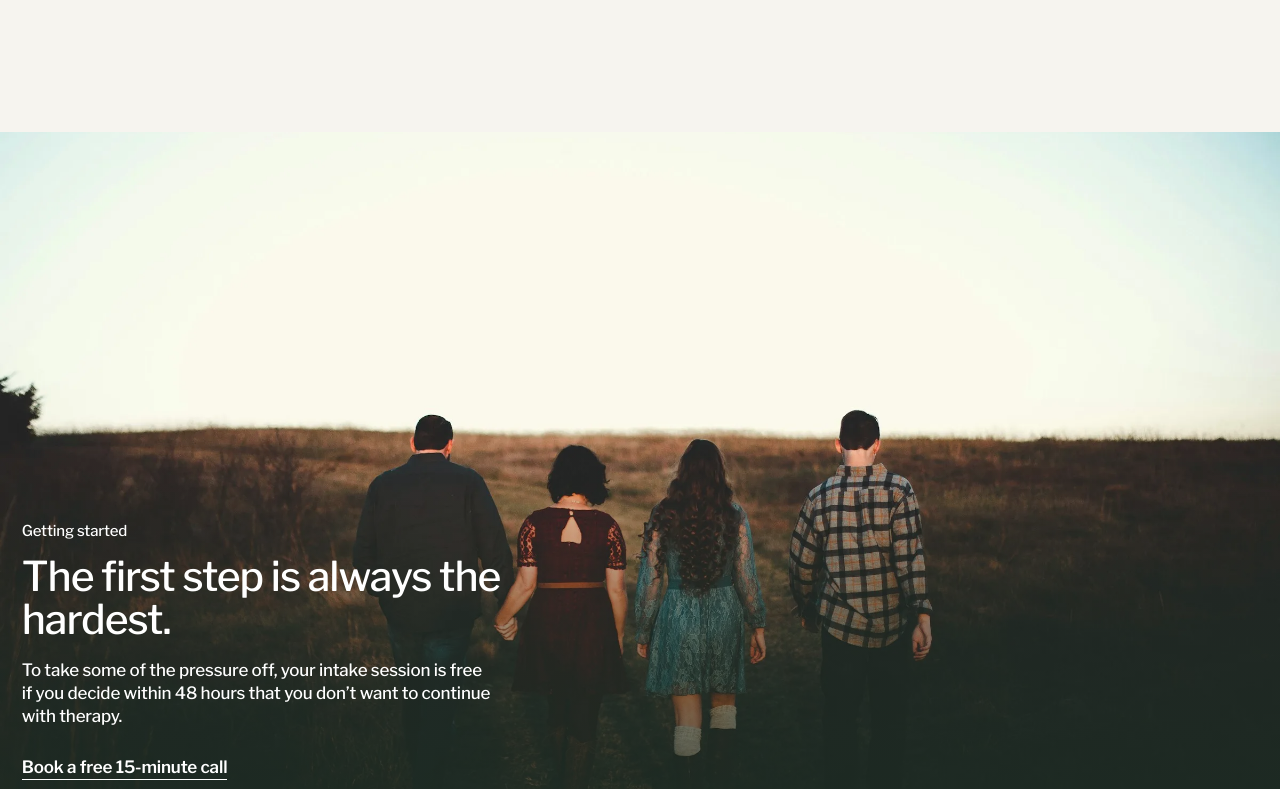
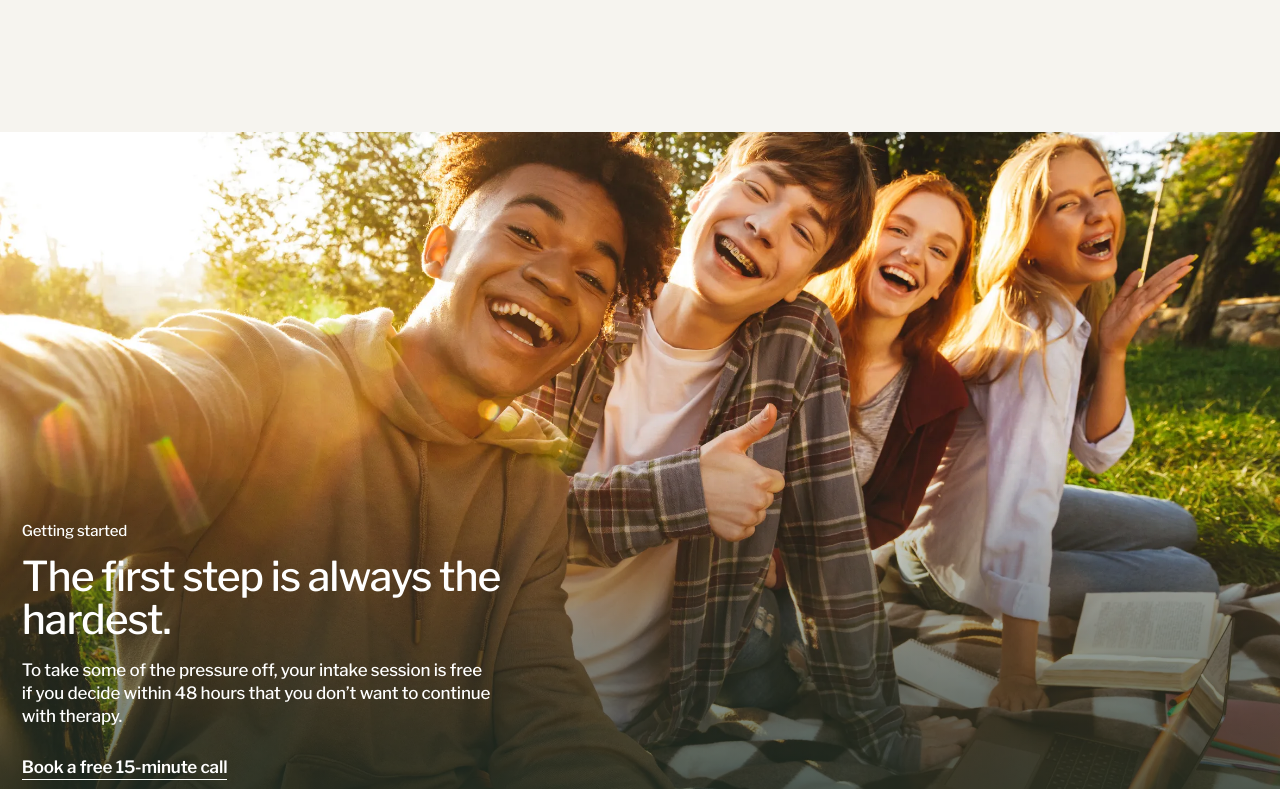
Before and after one commit to losmanzanos/william, a plain HTML site: page index.html in a window 1280 px wide. Shown: the part 2580-3369 px from the top of the page. Drawn offline with nearby package versions, Linux system fonts and the light colour scheme; a web font is replaced by a local one.

Commit message:
Band photo: friends laughing in the park (licensed Adobe Stock)

```diff
--- a/index.html
+++ b/index.html
@@ -82,7 +82,7 @@
 </section>
 
 <section class="band" aria-labelledby="band-h">
-  <img src="assets/img/family-walking-sunset.webp" alt="A family of four walking together across a field at sunset" width="2400" height="1600" loading="lazy">
+  <img src="assets/img/friends-laughing-park.webp" alt="A group of friends laughing together on a blanket in the park" width="2356" height="1571" loading="lazy">
   <div class="in g">
     <p class="lab">Getting started</p>
     <h2 id="band-h">The first step is always the hardest.</h2>
```
Also changed, not shown: assets/img/family-walking-sunset.webp (deleted), assets/img/friends-laughing-park.webp (added).
